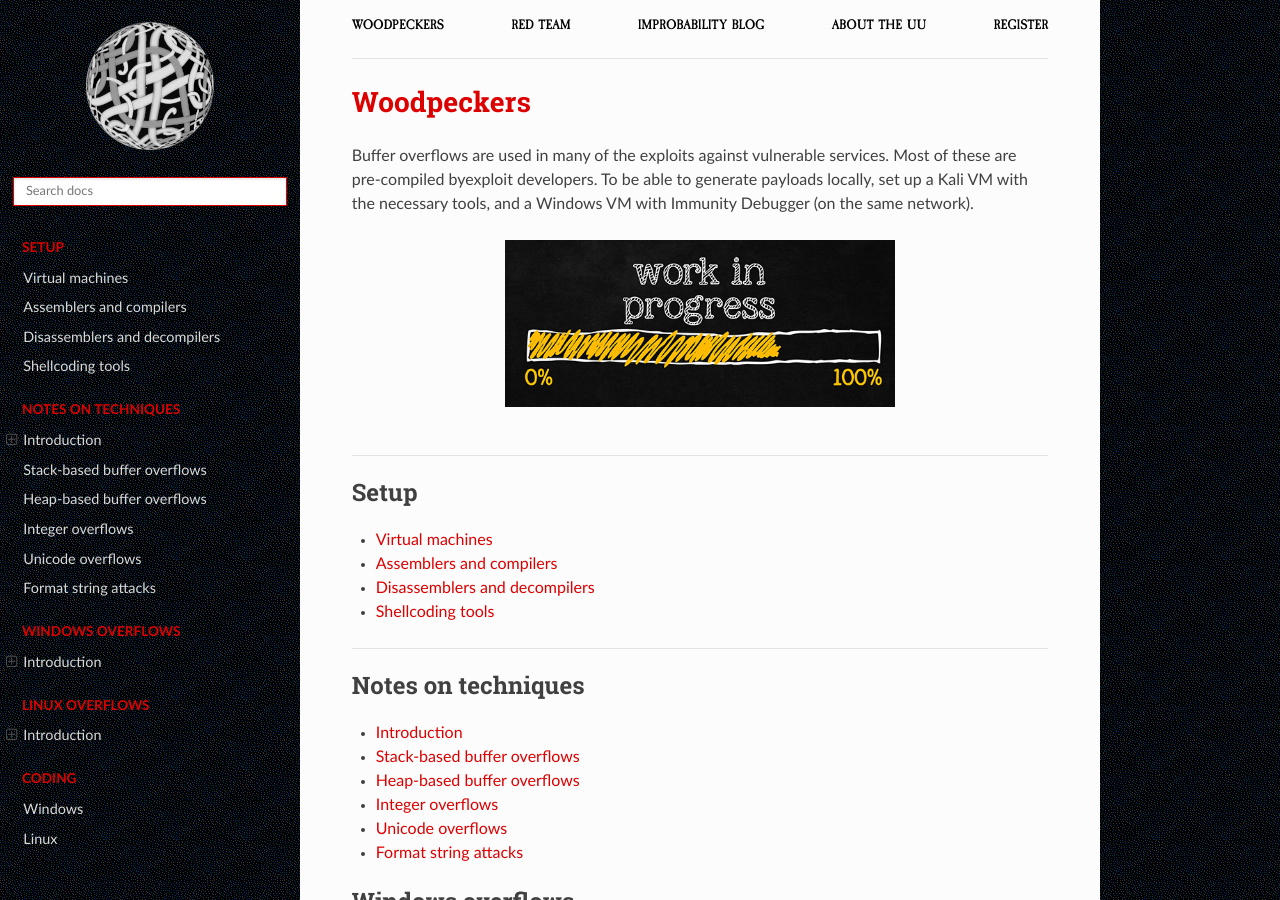
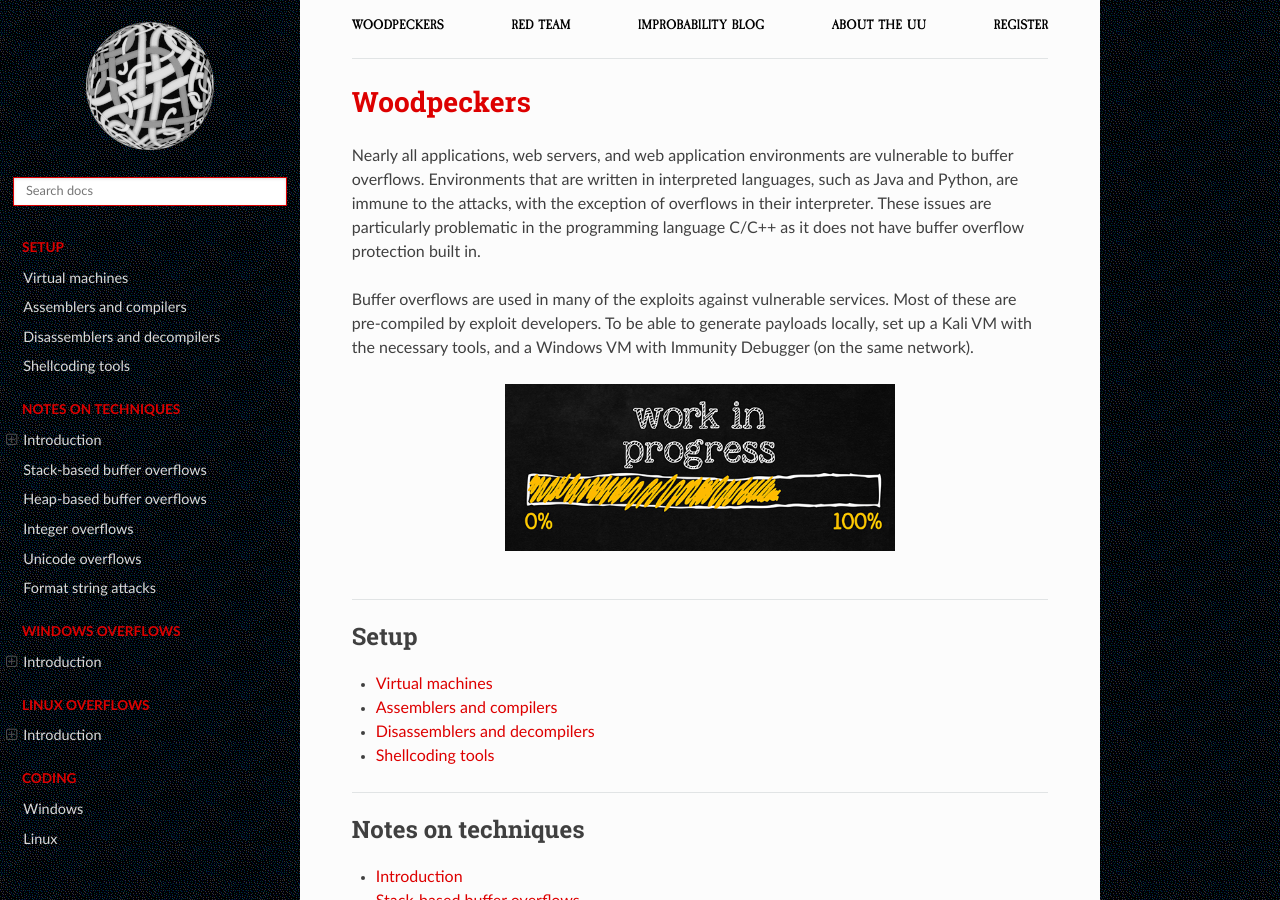
Before and after one commit to tymyrddin/red-bo, a Sphinx documentation site: the page built from source/index.rst, in a window 1280 px wide and 900 px high. Built offline with Sphinx 7.4.7 and the Read the Docs theme 2.0.0, drawn with Linux system fonts in a browser that asks for light colours.

Commit message:
Initial commit

```diff
--- a/source/index.rst
+++ b/source/index.rst
@@ -1,7 +1,9 @@
 Woodpeckers
 ========================================================
 
-Buffer overflows are used in many of the exploits against vulnerable services. Most of these are pre-compiled byexploit developers. To be able to generate payloads locally, set up a Kali VM with the necessary tools, and a Windows VM with Immunity Debugger (on the same network).
+Nearly all applications, web servers, and web application environments are vulnerable to buffer overflows. Environments that are written in interpreted languages, such as Java and Python, are immune to the attacks, with the exception of overflows in their interpreter. These issues are particularly problematic in the programming language C/C++ as it does not have buffer overflow protection built in.
+
+Buffer overflows are used in many of the exploits against vulnerable services. Most of these are pre-compiled by exploit developers. To be able to generate payloads locally, set up a Kali VM with the necessary tools, and a Windows VM with Immunity Debugger (on the same network).
 
 .. image:: _static/images/in-progress.png
   :alt: Forever in progress ...
```
Also changed, not shown: source/docs/root-me/README.md (+1 -1 lines).
